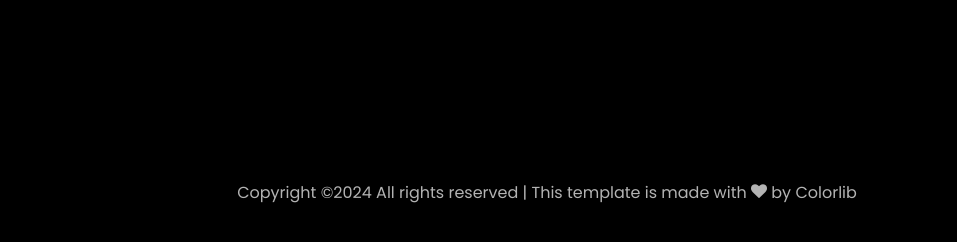
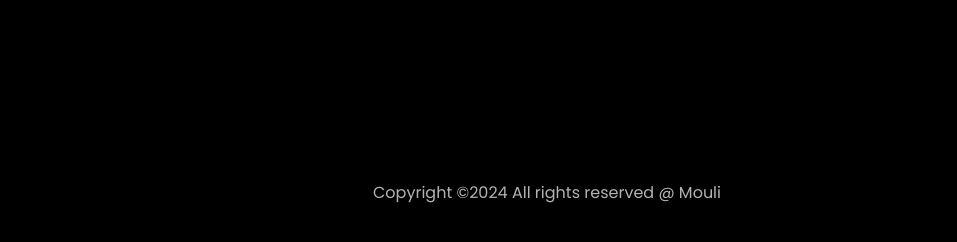
Before and after one commit to Chandramoulidharmana/portfolio, a plain HTML site: page index.html in a window 1280 px wide. Shown: the part 5121-5363 px from the top of the page, without its empty margins (93-1050 px from the left). Drawn offline with Linux system fonts and the light colour scheme; files whose address does not match are found by name.

Commit message:
Update index.html

```diff
--- a/index.html
+++ b/index.html
@@ -525,9 +525,8 @@
 		  <div class="row">
 			<div class="col-md-12 text-center">
 
-			  <p><!-- Link back to Colorlib can't be removed. Template is licensed under CC BY 3.0. -->
-	Copyright &copy;<script>document.write(new Date().getFullYear());</script> All rights reserved | This template is made with <i class="icon-heart color-danger" aria-hidden="true"></i> by <a href="https://colorlib.com" target="_blank">Colorlib</a>
-	<!-- Link back to Colorlib can't be removed. Template is licensed under CC BY 3.0. --></p>
+			  <p>
+	Copyright &copy;<script>document.write(new Date().getFullYear());</script> All rights reserved @ Mouli</p>
 			</div>
 		  </div>
 		</div>
```
